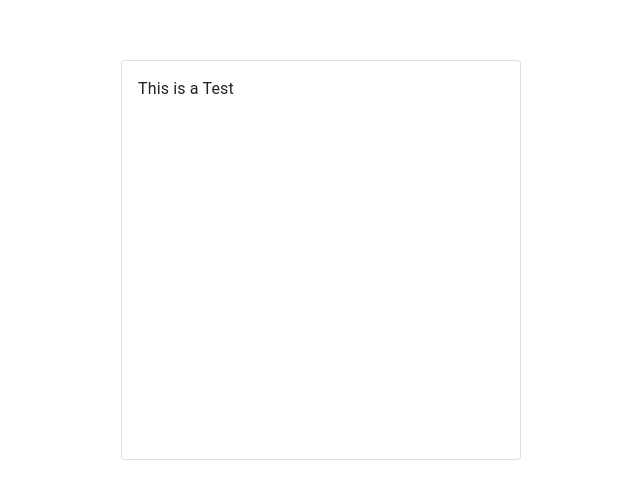
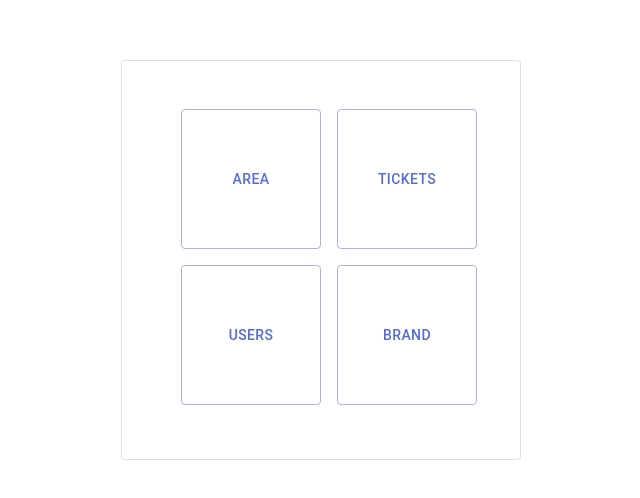
Before and after one commit to Ralexs0096/TicketsApp, a React (Vite) app: page / in a window 1280 px wide. Shown: the part 132-630 px from the top of the page, without its empty margins (319-959 px from the left). Built offline with nearby package versions, Linux system fonts and the light colour scheme.

Commit message:
feat(App): define main view
- this menu allow the user navigate to each module

```diff
--- a/src/App.tsx
+++ b/src/App.tsx
@@ -1,10 +1,22 @@
-import { Typography } from '@mui/material';
+import { Box } from '@mui/material';
 import CardWrapper from './components/shared/CardWrapper';
+import ButtonComponent from './components/shared/ButtonComponent';
+import { useNavigate } from 'react-router-dom';
 
 function App() {
+  const navigate = useNavigate();
+
   return (
     <CardWrapper isCenter heightCard={400} widthCard={400}>
-      <Typography>This is a Test</Typography>
+      <Box p={2} display="flex" flexWrap="wrap" justifyContent="center">
+        <ButtonComponent text="Area" onClickFn={() => navigate('/areas')} />
+        <ButtonComponent
+          text="Tickets"
+          onClickFn={() => navigate('/tickets')}
+        />
+        <ButtonComponent text="Users" onClickFn={() => navigate('/users')} />
+        <ButtonComponent text="Brand" onClickFn={() => navigate('/brands')} />
+      </Box>
     </CardWrapper>
   );
 }
```
